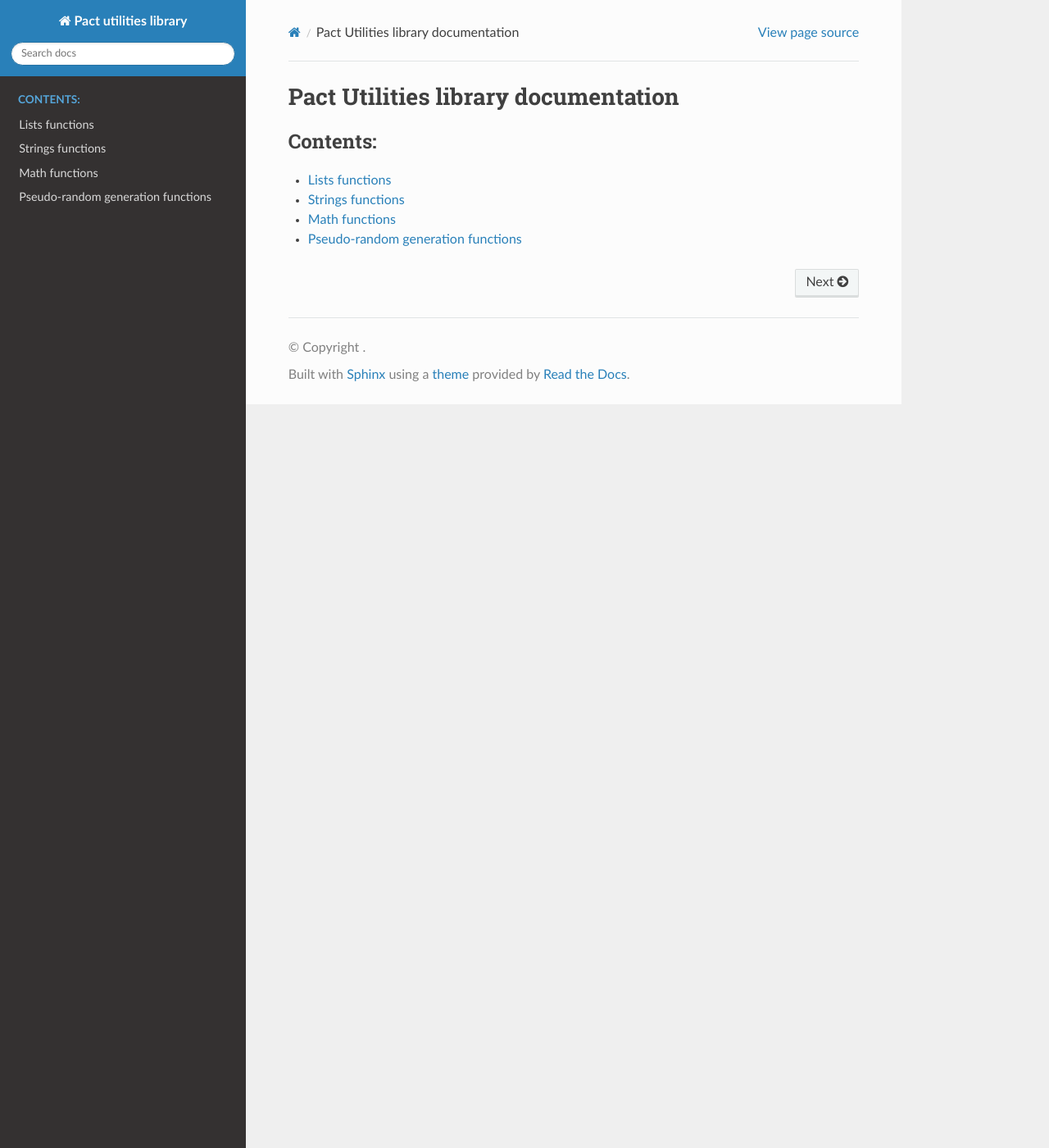
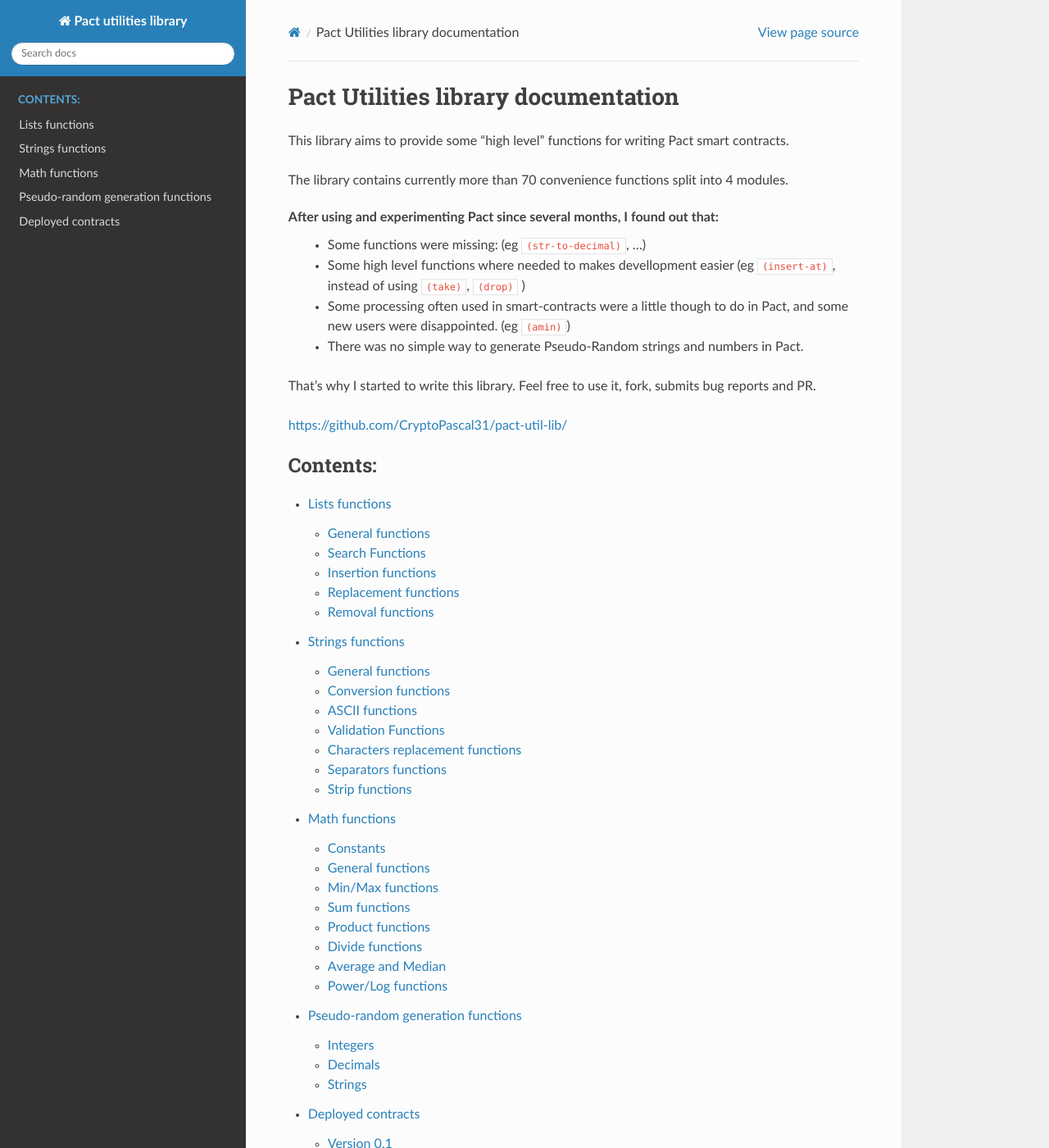
Before and after one commit to CryptoPascal31/pact-util-lib, a Sphinx documentation site: the page built from docs/source/index.rst, in a window 1280 px wide and 1400 px high. Shown: the whole window at 82% size. Built offline with Sphinx 7.4.7 and the Read the Docs theme 2.0.0, drawn with Linux system fonts in a browser that asks for light colours.

Commit message:
Improve doc

```diff
--- a/docs/source/index.rst
+++ b/docs/source/index.rst
@@ -1,12 +1,26 @@
 Pact Utilities library documentation
 ======================================
 
+This library aims to provide some "high level" functions for writing Pact smart contracts.
+
+The library contains currently more than 70 convenience functions split into 4 modules.
+
+After using and experimenting Pact since several months, I found out that:
+ * Some functions were missing: (eg ``(str-to-decimal)``, ...)
+ * Some high level functions where needed to makes devellopment easier (eg ``(insert-at)``, instead of using ``(take)``, ``(drop)`` )
+ * Some processing often used in smart-contracts were a little though to do in Pact, and some new users were disappointed. (eg ``(amin)``)
+ * There was no simple way to generate Pseudo-Random strings and numbers in Pact.
+
+That's why I started to write this library. Feel free to use it, fork, submits bug reports and PR.
+
+https://github.com/CryptoPascal31/pact-util-lib/
+
 .. toctree::
-   :maxdepth: 1
+   :maxdepth: 2
    :caption: Contents:
-
 
    util-lists.rst
    util-strings.rst
    util-math.rst
    util-random.rst
+   deployed.rst
```
Also changed, not shown: docs/source/deployed.rst (added, +17 -0 lines).
